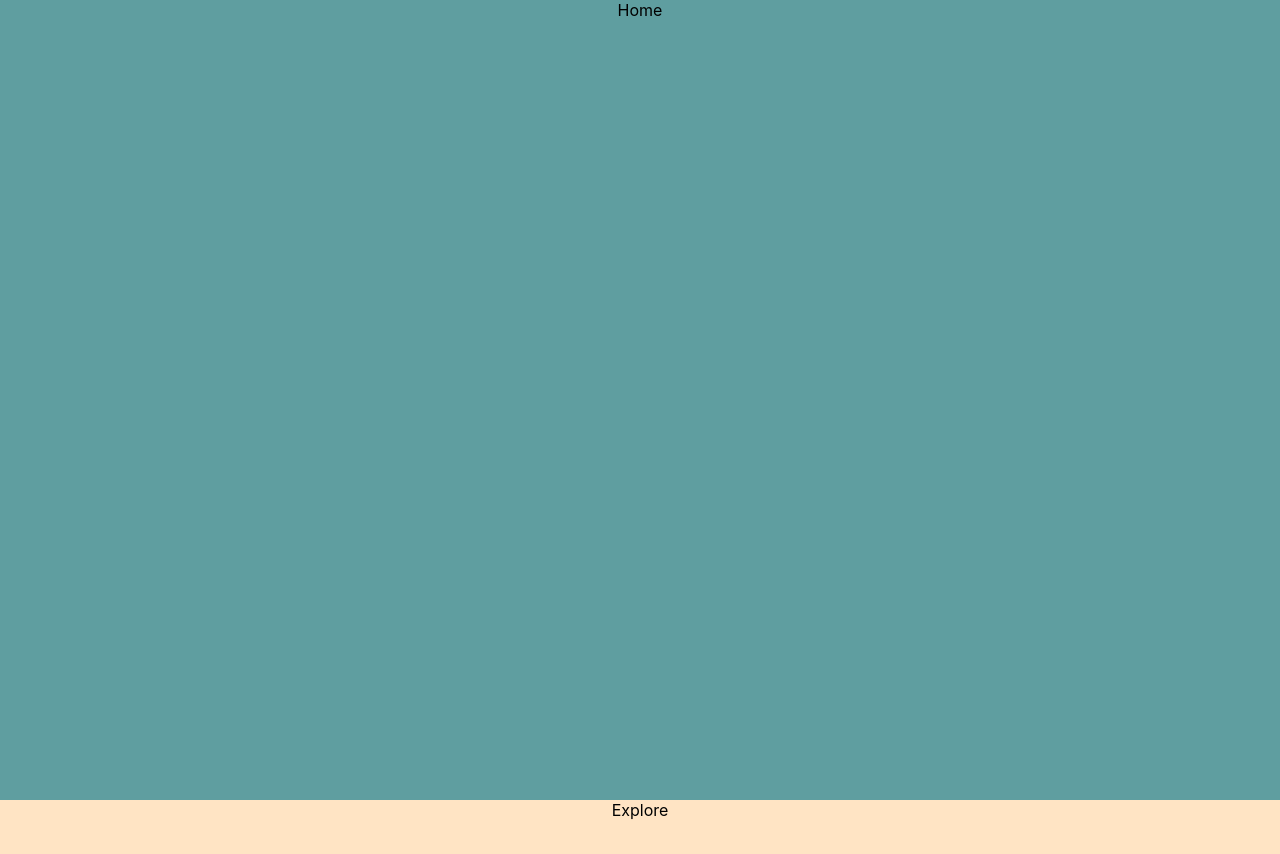
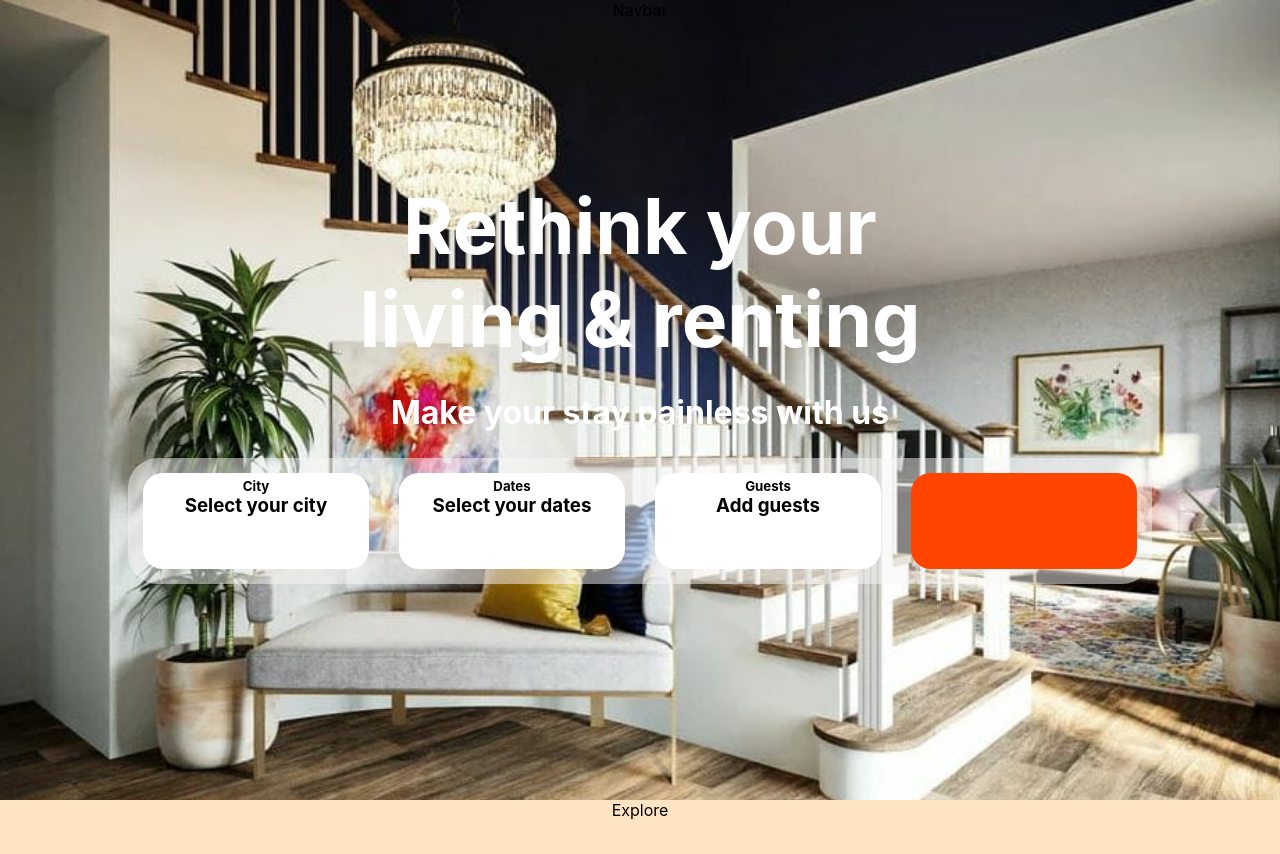
Before and after one commit to sanjaydell/code-22032022-sanjayanuchuri, a React (Create React App) app: page / in a window 1280 px wide. Shown: the top 854 px of the page. Built offline with nearby package versions, Linux system fonts and the light colour scheme.

Commit message:
Created Components for Home Component

```diff
--- a/package.json
+++ b/package.json
@@ -8,6 +8,7 @@
     "@testing-library/user-event": "^13.5.0",
     "react": "^17.0.2",
     "react-dom": "^17.0.2",
+    "react-router-dom": "^6.2.2",
     "react-scripts": "5.0.0",
     "web-vitals": "^2.1.4"
   },
--- a/src/App.css
+++ b/src/App.css
@@ -1,3 +1,11 @@
 .App {
   text-align: center;
+  scroll-behavior: smooth;
+  /* scroll-snap-type: y mandatory; */
+  scroll-snap-align: start;
+
 }
+
+::-webkit-scrollbar {
+  display: none;
+}
--- a/src/App.js
+++ b/src/App.js
@@ -1,3 +1,4 @@
+import React from 'react';
 import './App.css';
 import About from './components/About/About';
 import Explore from './components/Explore/Explore';
@@ -5,7 +6,7 @@ import Home from './components/Home/Home';
 
 function App() {
   return (
-    <div className="App">
+    <div className='App'>
       <Home />
       <Explore />
       <About />
--- a/src/components/About/About.jsx
+++ b/src/components/About/About.jsx
@@ -3,7 +3,7 @@ import './About.css'
 
 function About() {
   return (
-    <div className='About'>About</div>
+    <div className='About' id='About'>About</div>
   )
 }
 
--- a/src/components/Explore/Explore.jsx
+++ b/src/components/Explore/Explore.jsx
@@ -3,7 +3,7 @@ import './Explore.css'
 
 function Explore() {
   return (
-    <div className='Explore'>Explore</div>
+    <div className='Explore' id='Explore'>Explore</div>
   )
 }
 
--- /dev/null
+++ b/src/components/Home/Atoms.jsx
@@ -0,0 +1,18 @@
+import React from "react";
+import './Home.css'
+
+export const Block = ({ header, body}) => {
+  return(
+    <div className='Block'>
+      <h5 style={{ margin: '0px', left: '0', width: '100%', float: 'left', paddingTop: '5px' }}>{header}</h5>
+      <h3>{body}</h3>
+    </div>
+  )
+}
+
+export const SearchBlock = () => {
+  return(
+    <div className='SearchBlock'>
+    </div>
+  )
+}
--- a/src/components/Home/Home.css
+++ b/src/components/Home/Home.css
@@ -1,4 +1,56 @@
 .Home {
-  background-color: cadetblue;
+  background-repeat: 'no-repeat';
+  background-size: 'cover';
   height: 100vh;
+  background-repeat: no-repeat;
+  background-size: cover;
 }
+
+.Navabr {
+  height: 70px;
+  color: white;
+}
+
+.Main {
+  margin-top: 20vh;
+  color: white;
+}
+
+.Main > h1 {
+  margin: 0;
+  font-weight: 700;
+  font-size: 6vw;
+}
+
+.Main > h2 {
+  font-weight: 700;
+  font-size: 2.5vw;
+}
+
+.Footer {
+  display: flex;
+  background-color: white;
+  margin-left: 10vw;
+  border-radius: 30px;
+  background-color: rgba(250, 248, 248, 0.5);
+  width: 80vw;
+  height: auto;
+}
+
+.Block {
+  padding: 0;
+  margin: 15px;
+  height: 12vh;
+  width: 20vw;
+  background-color: white;
+  border-radius: 20px;
+}
+
+.SearchBlock {
+  padding: 0;
+  margin: 15px;
+  height: 12vh;
+  width: 20vw;
+  background-color: orangered;
+  border-radius: 20px;
+}
--- a/src/components/Home/Home.jsx
+++ b/src/components/Home/Home.jsx
@@ -1,9 +1,29 @@
 import React from 'react'
 import './Home.css'
+import { Block, SearchBlock } from './Atoms'
 
 function Home() {
   return (
-    <div className='Home'>Home</div>
+      <div
+        className='Home'
+        id='Home'
+        style={{ backgroundImage: 'url(/villa.jpg)' }}
+      >
+        <div className='Navbar'>
+          Navbar
+        </div>
+        <div className='Main'>
+          <h1>Rethink your</h1>
+          <h1>living & renting</h1>
+          <h2>Make your stay painless with us</h2>
+        </div>
+        <div className='Footer'>
+          <Block header='City' body='Select your city'/>
+          <Block header='Dates' body='Select your dates'/>
+          <Block header='Guests' body='Add guests'/>
+          <SearchBlock />
+        </div>
+      </div>
   )
 }
 
```
Also changed, not shown: public/villa.jpg (added), 1 other file (tests, documents, lock files or other folders).
